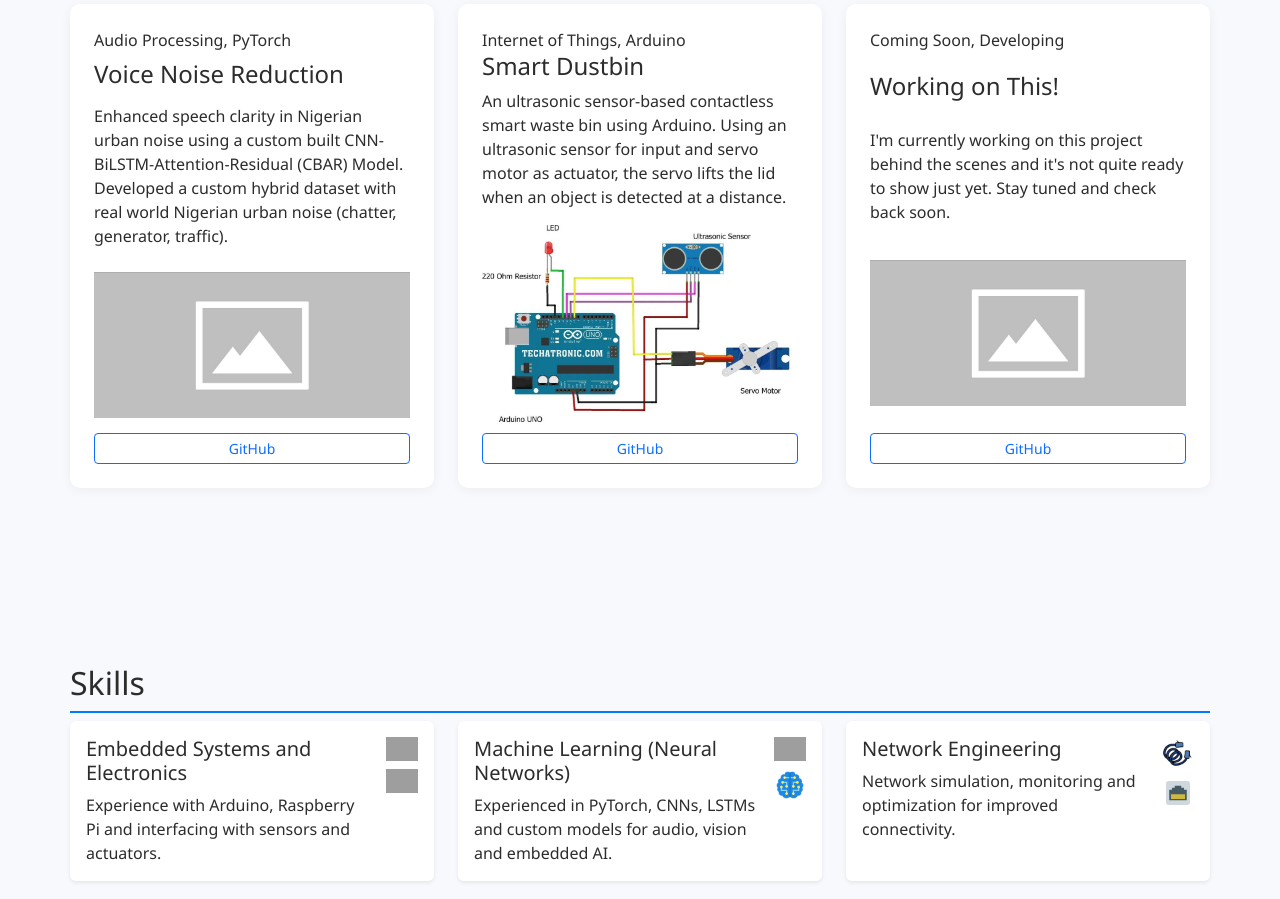
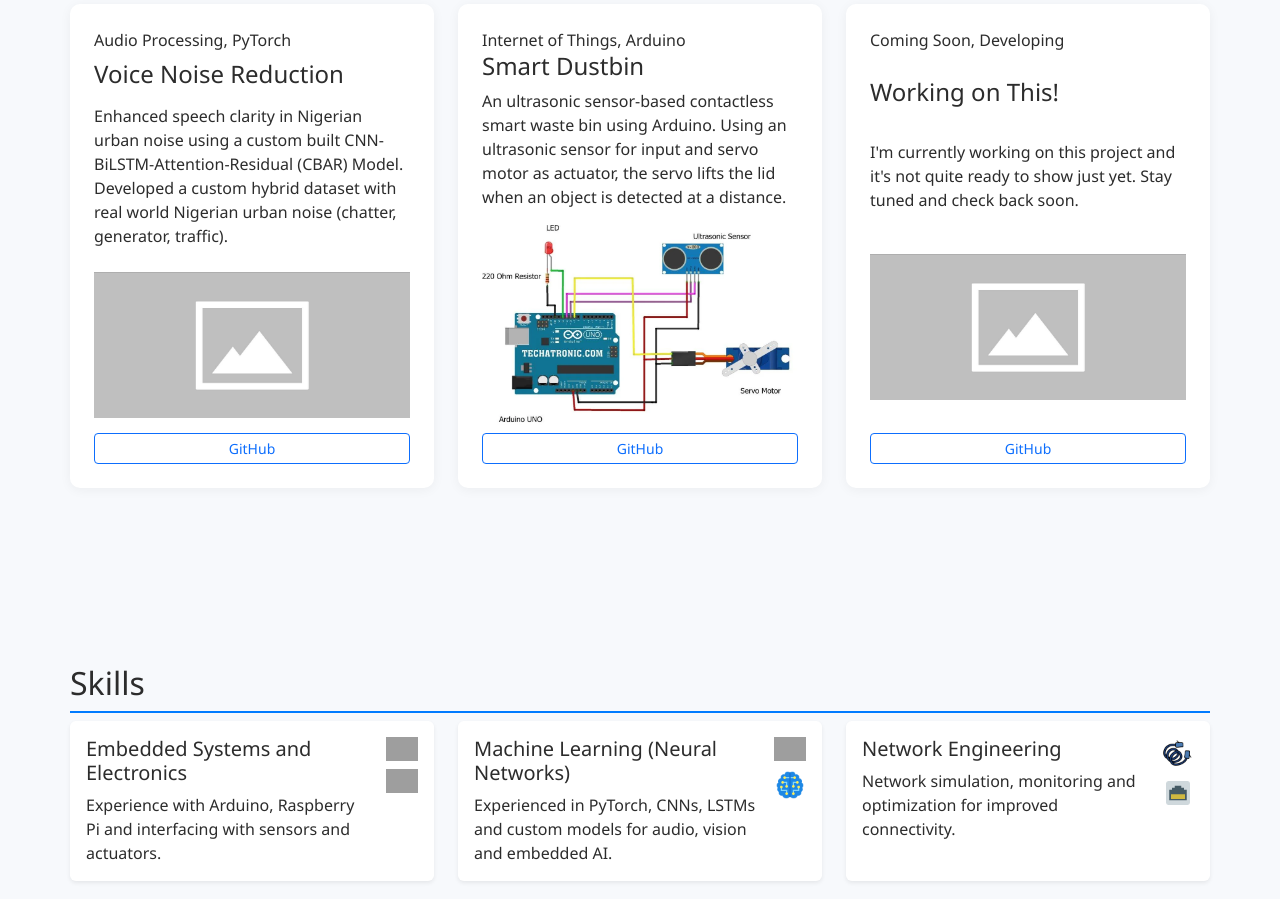
Before and after one commit to Charles04Ekanem/CharlesEkanem, a plain HTML site: page index.html in a window 1280 px wide. Shown: the part 2360-3259 px from the top of the page. Drawn offline with nearby package versions, Linux system fonts and the light colour scheme; grey boxes are pictures that could not be loaded; animation ran at ten frames a second; a script that the page names is missing.

Commit message:
Update index.html

```diff
--- a/index.html
+++ b/index.html
@@ -357,7 +357,7 @@
             <span>Developing</span>
           </div>
           <h4>Working on This!</h4>
-          <p> I'm currently working on this project behind the scenes and it's not quite ready to show just yet. Stay tuned and check back soon.</p>
+          <p> I'm currently working on this project and it's not quite ready to show just yet. Stay tuned and check back soon.</p>
           <img src="images/placeholderforprojects.png" class="img-fluid mb-2" alt="Coming" />
           <a href="https://github.com/Charles04Ekanem/Voice-Denoise-Nigeria" class="btn btn-outline-primary btn-sm">GitHub</a>
         </div>
```
